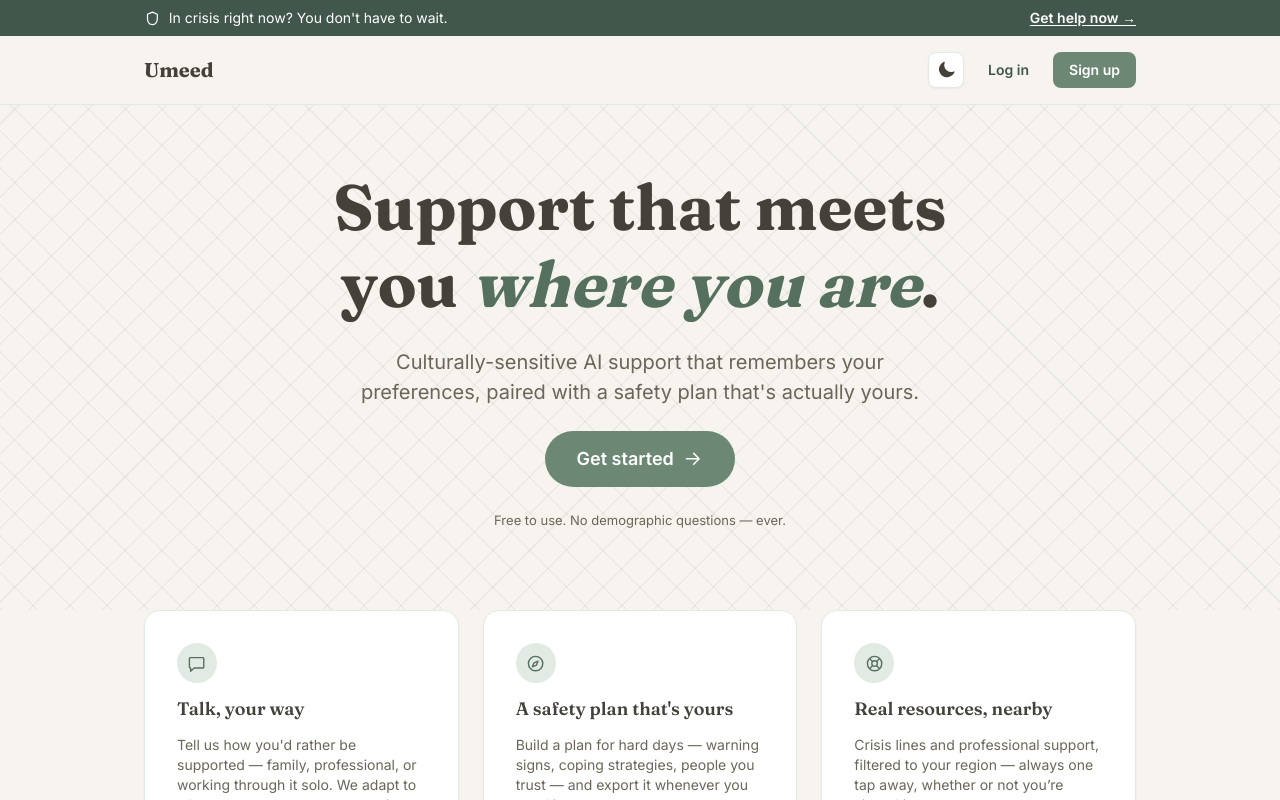
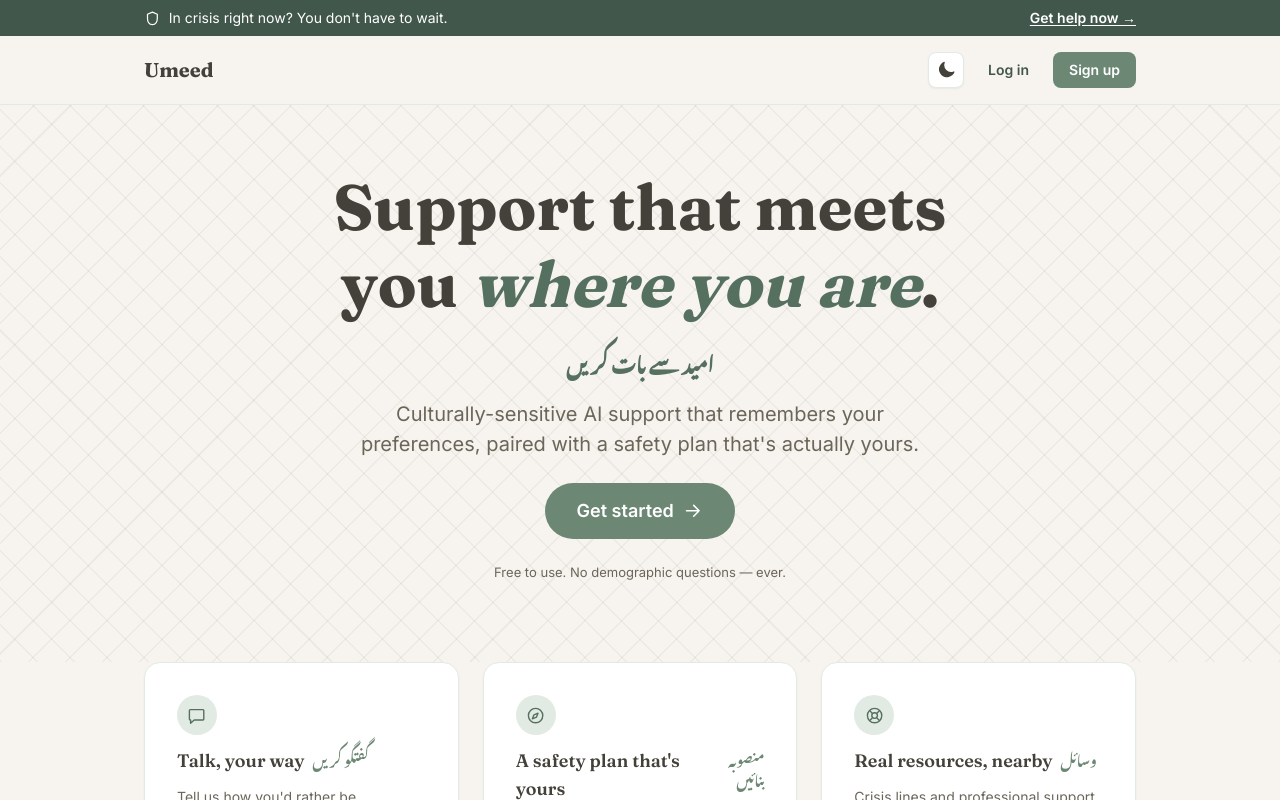
Before and after one commit to anumaamirsajjad/Umeed, a Next.js app in the folder frontend/: page / in a window 1280 px wide. Shown: the top 800 px of the page. Built offline with nearby package versions, Linux system fonts and the light colour scheme; a web font is replaced by a local one.

Commit message:
fix: restore Urdu copy on the landing page (recovered from git history)

```diff
--- a/frontend/app/page.tsx
+++ b/frontend/app/page.tsx
@@ -4,20 +4,23 @@
 import { Icon, type IconName } from '@/components/ui/Icon';
 import { MoonToggle } from '@/components/common/MoonToggle';
 
-const FEATURES: { icon: IconName; title: string; body: string }[] = [
+const FEATURES: { icon: IconName; title: string; urdu: string; body: string }[] = [
   {
     icon: 'chat',
     title: 'Talk, your way',
+    urdu: 'گفتگو کریں',
     body: "Tell us how you'd rather be supported — family, professional, or working through it solo. We adapt to what you say, never to assumptions about who you are.",
   },
   {
     icon: 'compass',
     title: "A safety plan that's yours",
+    urdu: 'منصوبہ بنائیں',
     body: 'Build a plan for hard days — warning signs, coping strategies, people you trust — and export it whenever you need it.',
   },
   {
     icon: 'lifebuoy',
     title: 'Real resources, nearby',
+    urdu: 'وسائل',
     body: 'Crisis lines and professional support, filtered to your region — always one tap away, whether or not you’re signed in.',
   },
 ];
@@ -66,6 +69,14 @@
               Support that meets you <em className="italic text-primary-700 dark:text-primary-300">where you are</em>.
             </h1>
             <p
+              className="animate-fade-up font-nastaliq text-xl font-bold text-primary-700 dark:text-primary-300"
+              style={{ animationDelay: '40ms' }}
+              lang="ur"
+              dir="rtl"
+            >
+              امید سے بات کریں
+            </p>
+            <p
               className="animate-fade-up text-lead text-ink-muted max-w-xl mx-auto"
               style={{ animationDelay: '90ms' }}
             >
@@ -105,7 +116,12 @@
                 >
                   <Icon name={f.icon} className="icon-inline" />
                 </div>
-                <h2 className="font-display text-lg font-semibold text-ink-light dark:text-ink-dark">{f.title}</h2>
+                <h2 className="font-display text-lg font-semibold text-ink-light dark:text-ink-dark flex items-baseline gap-2">
+                  {f.title}
+                  <span className="font-nastaliq text-sm text-primary-600 dark:text-primary-300" lang="ur" dir="rtl">
+                    {f.urdu}
+                  </span>
+                </h2>
                 <p className="text-sm text-ink-muted">{f.body}</p>
               </Card>
             ))}
```
